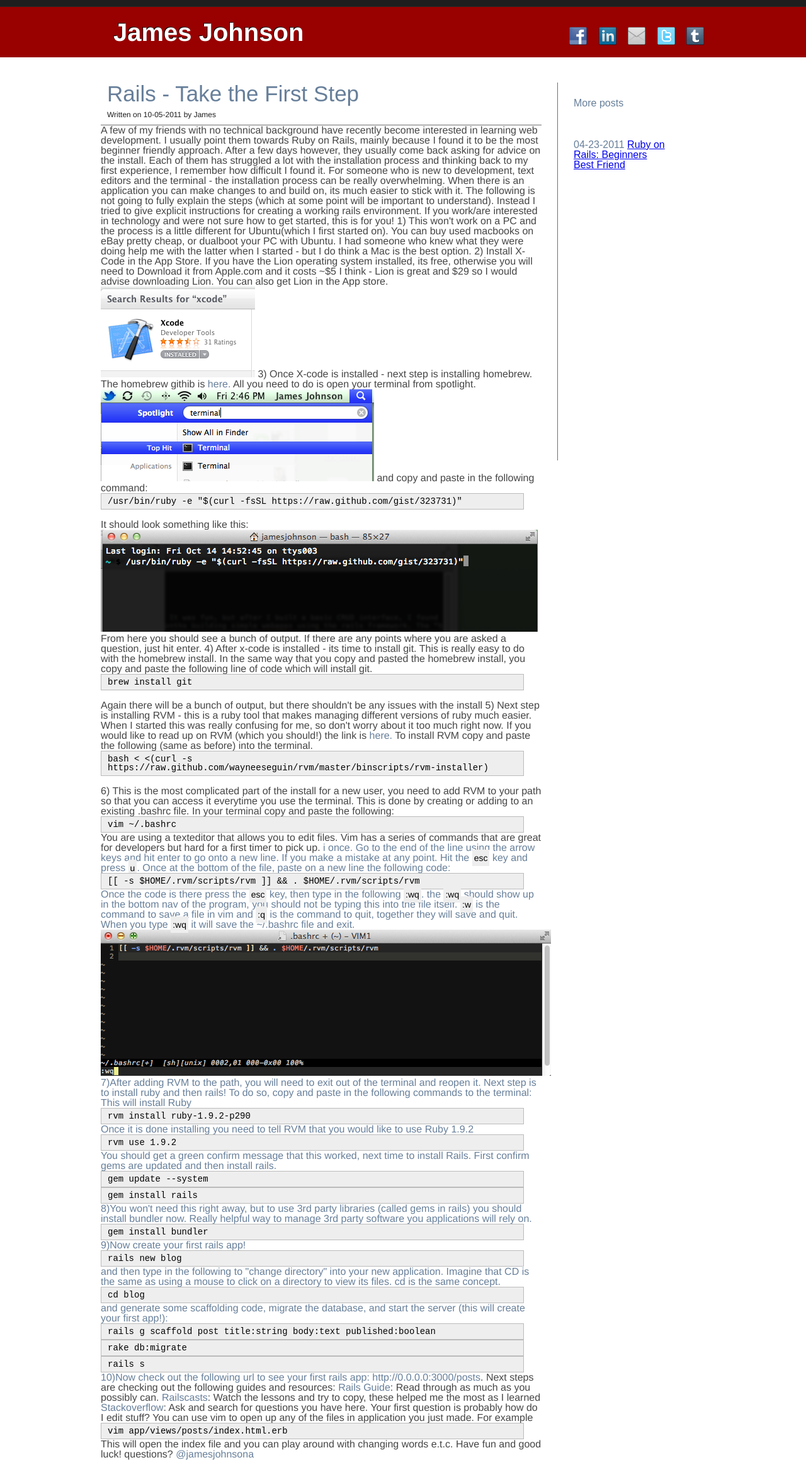
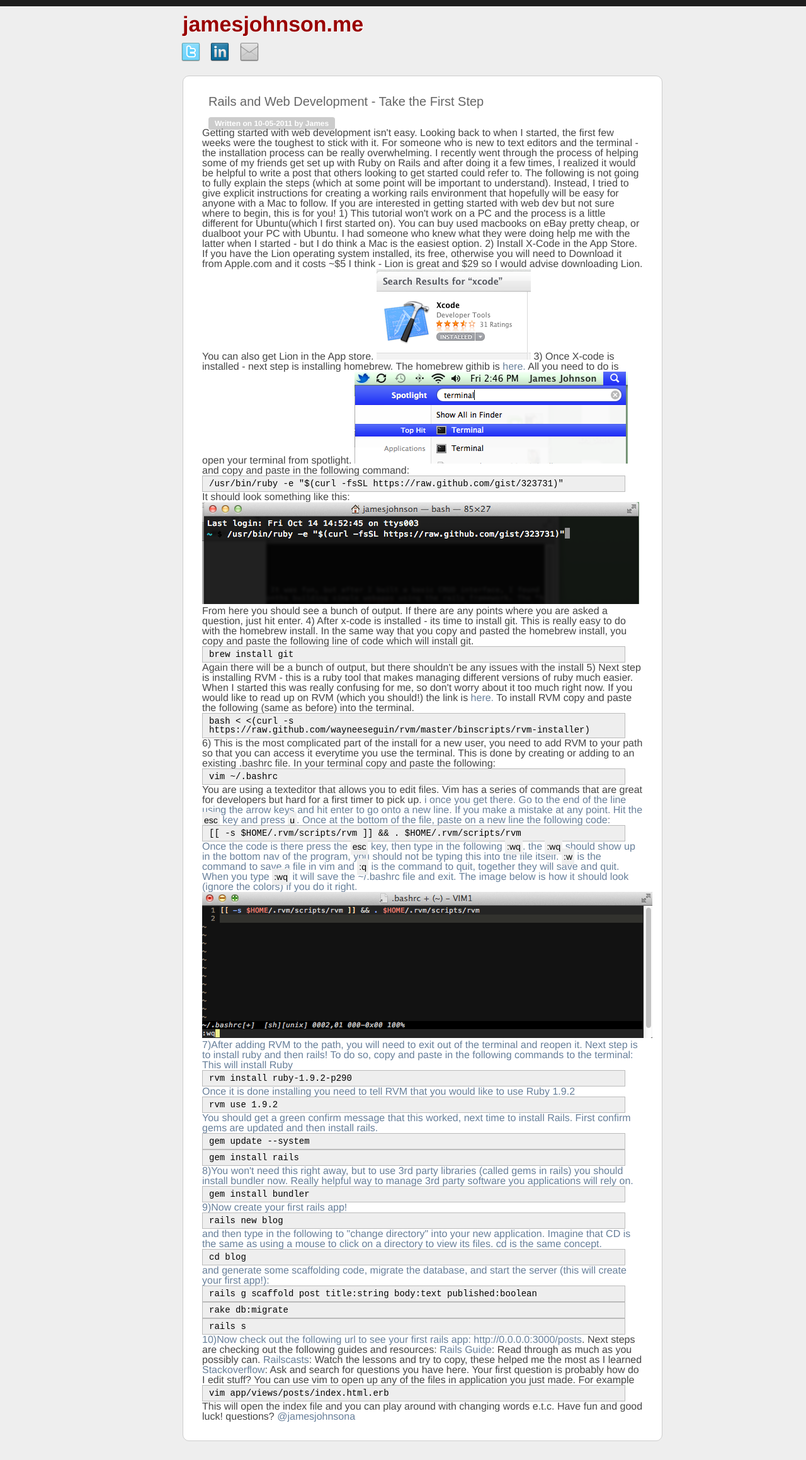
Before and after one commit to jamesjohnson/jamesjohnson.github.com, a Jekyll site: the page built from index.html, in a window 1280 px wide. Shown: the whole page at 63% size. Built offline with Jekyll 4.4.1, drawn with Linux system fonts in a browser that asks for light colours; Markdown is read by kramdown in place of the engine named in the settings.

Commit message:
new blog post

```diff
--- a/_layouts/default.html
+++ b/_layouts/default.html
@@ -18,13 +18,11 @@
     </div>
     <div id="navbar">
       <div class='wrapper'>
-        <h1> <a href="/">James Johnson</a></h1>
+        <h1><a href="/">jamesjohnson.me</a></h1>
         <ul>
-          <li><a href="http://facebook.com/jamesjohnsona"><img src="/images/icon_facebook.png" height="32px" width="32px"></a></li>
+          <li><a href="http://twitter.com/jamesjohnsona"><img src="/images/icon_twitter.png" height="32px" width="32px"></a></li>
           <li><a href="http://linkedin.com/in/jamesjohnsona"><img src="/images/icon_linkedin.png" height="32px" width="32px"></a></li>
           <li><a href="mailto:jamesjohnson11@gmail.com"><img src="/images/icon_mail.png" height="32px" width="32px"></a></li>
-          <li><a href="http://twitter.com/jamesjohnsona"><img src="/images/icon_twitter.png" height="32px" width="32px"></a></li>
-          <li><a href="http://jamesjohnsona.tumblr.com"><img src="/images/icon_tumblr.png" height="32px" width="32px"></a></li>
         </ul>
       </div>
     </div>
--- a/_posts/2011-10-5-beginners-guide-to-programming.textile
+++ b/_posts/2011-10-5-beginners-guide-to-programming.textile
@@ -1,11 +1,13 @@
 ---
 layout: post
-title: "Rails - Take the First Step"
+title: "Rails and Web Development - Take the First Step"
 ---
 
-A few of my friends with no technical background have recently become interested in learning web development. I usually point them towards Ruby on Rails, mainly because I found it to be the most beginner friendly approach. After a few days however, they usually come back asking for advice on the install. Each of them has struggled a lot with the installation process and thinking back to my first experience, I remember how difficult I found it. For someone who is new to development, text editors and the terminal - the installation process can be really overwhelming. When there is an application you can make changes to and build on, its much easier to stick with it. The following is not going to fully explain the steps (which at some point will be important to understand). Instead I tried to give explicit instructions for creating a working rails environment. If you work/are interested in technology and were not sure how to get started, this is for you!
+Getting started with web development isn't easy. Looking back to when I started, the first few weeks were the toughest to stick with it. For someone who is new to text editors and the terminal - the installation process can be really overwhelming. I recently went through the process of helping some of my friends get set up with Ruby on Rails and after doing it a few times, I realized it would be helpful to write a post that others looking to get started could refer to.
 
-1) This won't work on a PC and the process is a little different for Ubuntu(which I first started on). You can buy used macbooks on eBay pretty cheap, or dualboot your PC with Ubuntu. I had someone who knew what they were doing help me with the latter when I started - but I do think a Mac is the best option.
+The following is not going to fully explain the steps (which at some point will be important to understand). Instead, I tried to give explicit instructions for creating a working rails environment that hopefully will be easy for anyone with a Mac to follow. If you are interested in getting started with web dev but not sure where to begin, this is for you!
+
+1) This tutorial won't work on a PC and the process is a little different for Ubuntu(which I first started on). You can buy used macbooks on eBay pretty cheap, or dualboot your PC with Ubuntu. I had someone who knew what they were doing help me with the latter when I started - but I do think a Mac is the easiest option.
 
 2) Install X-Code in the App Store. If you have the Lion operating system installed, its free, otherwise you will need to Download it from Apple.com and it costs ~$5 I think - Lion is great and $29 so I would advise downloading Lion. You can also get Lion in the App store.
 <img src='/images/posts/learning_rails/xcode.png' />
@@ -13,23 +15,21 @@ A few of my friends with no technical background have recently become interested
 3) Once X-code is installed - next step is installing homebrew. The homebrew githib is <a href='https://github.com/mxcl/homebrew/wiki/installation'>here.</a> All you need to do is open your terminal from spotlight.
 <img src='/images/posts/learning_rails/spotlight.png' />
 and copy and paste in the following command:
-<br/>
+
 <code>/usr/bin/ruby -e "$(curl -fsSL https://raw.github.com/gist/323731)"</code>
-<br/>
+
 It should look something like this:
 <img src='/images/posts/learning_rails/terminal.png' />
 From here you should see a bunch of output. If there are any points where you are asked a question, just hit enter.
 
 4) After x-code is installed - its time to install git. This is really easy to do with the homebrew install. In the same way that you copy and pasted the homebrew install, you copy and paste the following line of code which will install git.
-<br/>
+
 <code>brew install git</code>
-<br/>
+
 Again there will be a bunch of output, but there shouldn't be any issues with the install
 
 5) Next step is installing RVM - this is a ruby tool that makes managing different versions of ruby much easier. When I started this was really confusing for me, so don't worry about it too much right now. If you would like to read up on RVM (which you should!) the link is  <a href='http://beginrescueend.com/'>here.</a> To install RVM copy and paste the following (same as before) into the terminal.
-<br/>
 <code>bash < <(curl -s https://raw.github.com/wayneeseguin/rvm/master/binscripts/rvm-installer)</code>
-<br/>
 
 6) This is the most complicated part of the install for a new user, you need to add RVM to your path so that you can access it everytime you use the terminal. This is done by creating or adding to an existing .bashrc file. In your terminal copy and paste the following:
 
@@ -37,11 +37,11 @@ Again there will be a bunch of output, but there shouldn't be any issues with th
 
 You are using a texteditor that allows you to edit files. Vim has a series of commands that are great for developers but hard for a first timer to pick up. <a href='http://yannesposito.com/Scratch/en/blog/Learn-Vim-Progressively/>Here</a> is a great tutorial - definitely worth checking out.
 
-If there is code existing in this file, use the down arrow (note left and right won't work) go to the bottom of the file and press the letter <span class='light'>i</span> once. Go to the end of the line using the arrow keys and hit enter to go onto a new line. If you make a mistake at any point. Hit the <span class='light'>esc</span> key and press <span class='light'>u</span>. Once at the bottom of the file, paste on a new line the following code:
+If there is code existing in this file, use the down arrow go to the bottom of the file and press the letter <span class='light'>i</span> once you get there. Go to the end of the line using the arrow keys and hit enter to go onto a new line. If you make a mistake at any point. Hit the <span class='light'>esc</span> key and press <span class='light'>u</span>. Once at the bottom of the file, paste on a new line the following code:
 
 <code>[[ -s $HOME/.rvm/scripts/rvm ]] && . $HOME/.rvm/scripts/rvm</code>
 
-Once the code is there press the <span class='light'>esc</span> key, then type in the following <span class='light'>:wq</span>. the <span class='light'>:wq</span> should show up in the bottom nav of the program, you should not be typing this into the file itself. <span class='light'>:w</span> is the command to save a file in vim and <span class='light'>:q</span> is the command to quit, together they will save and quit. When you type <span class='light'>:wq</span> it will save the ~/.bashrc file and exit.
+Once the code is there press the <span class='light'>esc</span> key, then type in the following <span class='light'>:wq</span>. the <span class='light'>:wq</span> should show up in the bottom nav of the program, you should not be typing this into the file itself. <span class='light'>:w</span> is the command to save a file in vim and <span class='light'>:q</span> is the command to quit, together they will save and quit. When you type <span class='light'>:wq</span> it will save the ~/.bashrc file and exit. The image below is how it should look (ignore the colors) if you do it right.
 
 <img src='/images/posts/learning_rails/bashrc.png' />
 
--- a/css/main.css
+++ b/css/main.css
@@ -1,7 +1,7 @@
 /* line 3, main.scss */
 body {
-  background-color: #fff;
-  font-family: Helvetica, Arial, sans-serif;
+  background-color: #eee;
+  font-family: Helvetica Neue, Arial, sans-serif;
 }
 
 /* line 8, main.scss */
@@ -11,46 +11,44 @@ div#header {
   left: 0px;
   height: 10px;
   background-color: #1e1e1e;
-  border-bottom: 1px solid #282828;
   width: 100%;
 }
 
-/* line 18, main.scss */
+/* line 17, main.scss */
 div#navbar {
   position: relative;
   top: 0px;
   left: 0px;
-  background-color: #900;
   width: 100%;
   height: 80px;
-  border-right: 1px solid #282828;
 }
-/* line 27, main.scss */
+/* line 24, main.scss */
 div#navbar h1 {
-  font-size: 40px;
+  font-size: 34px;
   line-height: 40px;
   position: absolute;
   left: 0px;
-  top: 20px;
-  margin-left: 20px;
+  top: 8px;
 }
-/* line 35, main.scss */
+/* line 31, main.scss */
 div#navbar h1 a {
   text-decoration: none;
-  text-shadow: black -1px -1px 0;
-  color: #fff;
+  font-weight: bold;
+  text-shadow: white 1px 1px 0;
+  color: #900;
   font-family: Helvetica, Arial, sans-serif;
 }
-/* line 43, main.scss */
+/* line 40, main.scss */
 div#navbar h2 {
-  padding: 0px 80px 30px 20px;
-  color: #1e1e1e;
-  text-align: right;
-  font-size: 25px;
+  color: #525252;
+  font-size: 17px;
+  position: absolute;
+  top: 15px;
+  left: 120px;
   font-weight: normal;
-  text-shadow: #677f9a 1px 1px 0;
+  text-shadow: white 1px 1px 0;
 }
-/* line 52, main.scss */
+/* line 50, main.scss */
 div#navbar p {
   padding: 10px;
   font-family: Helvetica, Arial, sans-serif;
@@ -61,100 +59,119 @@ div#navbar p {
   width: 90%;
   color: #1e1e1e;
 }
-/* line 62, main.scss */
+/* line 60, main.scss */
 div#navbar p a {
   text-decoration: none;
   color: #eee;
   text-shadow: none;
 }
-/* line 69, main.scss */
+/* line 67, main.scss */
 div#navbar ul {
   position: absolute;
-  right: 0px;
-  top: 30px;
+  left: -13px;
+  top: 56px;
 }
-/* line 74, main.scss */
+/* line 72, main.scss */
 div#navbar ul li {
   display: inline;
   padding-top: 5px;
   padding-bottom: 5px;
   margin-left: 10px;
 }
-/* line 80, main.scss */
+/* line 78, main.scss */
 div#navbar ul li:hover {
   margin-top: 1px;
 }
 
-/* line 87, main.scss */
+/* line 85, main.scss */
 div.wrapper {
   position: relative;
-  width: 960px;
+  width: 700px;
   margin: 0 auto;
 }
 
-/* line 93, main.scss */
+/* line 91, main.scss */
 div#main {
   color: #454545;
   width: 700px;
+  position: relative;
+  margin: 30px auto;
+  padding: 30px;
   float: left;
   color: #454545;
+  background-color: #fff;
+  -moz-border-radius: 10px;
+  -webkit-border-radius: 10px;
+  -o-border-radius: 10px;
+  -ms-border-radius: 10px;
+  -khtml-border-radius: 10px;
+  border-radius: 10px;
+  border: 1px solid #ccc;
 }
-/* line 99, main.scss */
+/* line 103, main.scss */
 div#main h3 {
-  font-size: 35px;
+  font-size: 20px;
   font-family: arial, serif;
   font-weight: normal;
-  padding: 40px 10px 0px;
+  padding: 0px 10px;
 }
-/* line 105, main.scss */
+/* line 109, main.scss */
 div#main h3 a {
-  color: #677f9a;
+  color: #666;
   text-decoration: none;
 }
-/* line 109, main.scss */
+/* line 113, main.scss */
 div#main h3 a:hover {
-  color: #718fb0;
+  color: #888;
 }
-/* line 115, main.scss */
+/* line 119, main.scss */
 div#main h4 {
   padding: 10px;
+  color: #fff;
+  font-weight: bold;
+  background-color: #ccc;
+  display: inline;
+  margin-left: 10px;
+  padding: 3px 10px;
+  -moz-border-radius: 4px;
+  -webkit-border-radius: 4px;
+  -o-border-radius: 4px;
+  -ms-border-radius: 4px;
+  -khtml-border-radius: 4px;
+  border-radius: 4px;
+  font-size: 12px;
+}
+/* line 130, main.scss */
+div#main p {
+  text-shadow: #fff 1px 1px 0;
+  padding: 10px;
   color: #1e1e1e;
-  font-weight: normal;
-  font-size: 12px;
-  border-bottom: 1px solid #707070;
-}
-/* line 122, main.scss */
-div#main p {
-  text-shadow: #F2F2F2 1px 1px 0;
-  padding: 10px;
-  color: #454545;
   font-weight: normal;
   font-size: 14px;
   line-height: 22px;
 }
-/* line 130, main.scss */
+/* line 138, main.scss */
 div#main p img {
-  margin: 20px auto;
+  margin: 20px auto 0px;
 }
-/* line 135, main.scss */
+/* line 143, main.scss */
 div#main a {
   color: #677F9A;
   text-decoration: none;
 }
-/* line 139, main.scss */
+/* line 147, main.scss */
 div#main a:hover {
   text-decoration: underline;
 }
 
-/* line 145, main.scss */
+/* line 153, main.scss */
 div#other {
   float: left;
-  width: 200px;
+  width: 150px;
   margin: 40px 20px 10px 25px;
   min-height: 600px;
-  border-left: 1px solid #707070;
 }
-/* line 152, main.scss */
+/* line 159, main.scss */
 div#other h3 {
   color: #677f9a;
   padding: 25px;
@@ -163,7 +180,7 @@ div#other h3 {
   font-family: arial, serif;
 }
 
-/* line 161, main.scss */
+/* line 168, main.scss */
 code {
   background-color: #eee;
   width: auto;
@@ -178,7 +195,7 @@ code {
   display: block;
 }
 
-/* line 175, main.scss */
+/* line 182, main.scss */
 span.light {
   background-color: #eee;
   overflow: auto;
--- a/index.html
+++ b/index.html
@@ -8,19 +8,8 @@ title: James Johnson
     <time class='updated' datetime='{{ last.date|date:"%Y-%d-%m %H:%M:%S%z" }}' pubdate></time>
     <a href='{{ last.url }}' title='{{ last.date|date:"%m-%d-%Y" }}' class='entry-title instapaper_title title'>{{ last.title }}</a>
   </h3>
+  <br/>
   <h4><span class='date'> Written on {{ last.date|date:"%m-%d-%Y" }} by James</span></h4>
 
-      <div id='body' class='entry-content instapaper_body'>{{ last.content }}</div>
-    </div>
-
-  <div id="other">
-    <ul class='posts'>
-      <h3>More posts<h3>
-      {% for post in site.posts offset:1 %}
-      <li>
-      <span class='date'>{{ post.date|date:"%m-%d-%Y" }}</span>
-      <a title='Written on {{ post.date|date:"%m-%d-%Y" }}, {{ post.content|number_of_words }} words' href='{{ post.url }}'>{{ post.title }}</a> </li>
-      {% endfor %}
-    </ul>
-  </div>
+  <div id='body' class='entry-content instapaper_body'>{{ last.content }}</div>
 </div>
```
Also changed, not shown: css/main.scss (+37 -30 lines), 7 other files.
